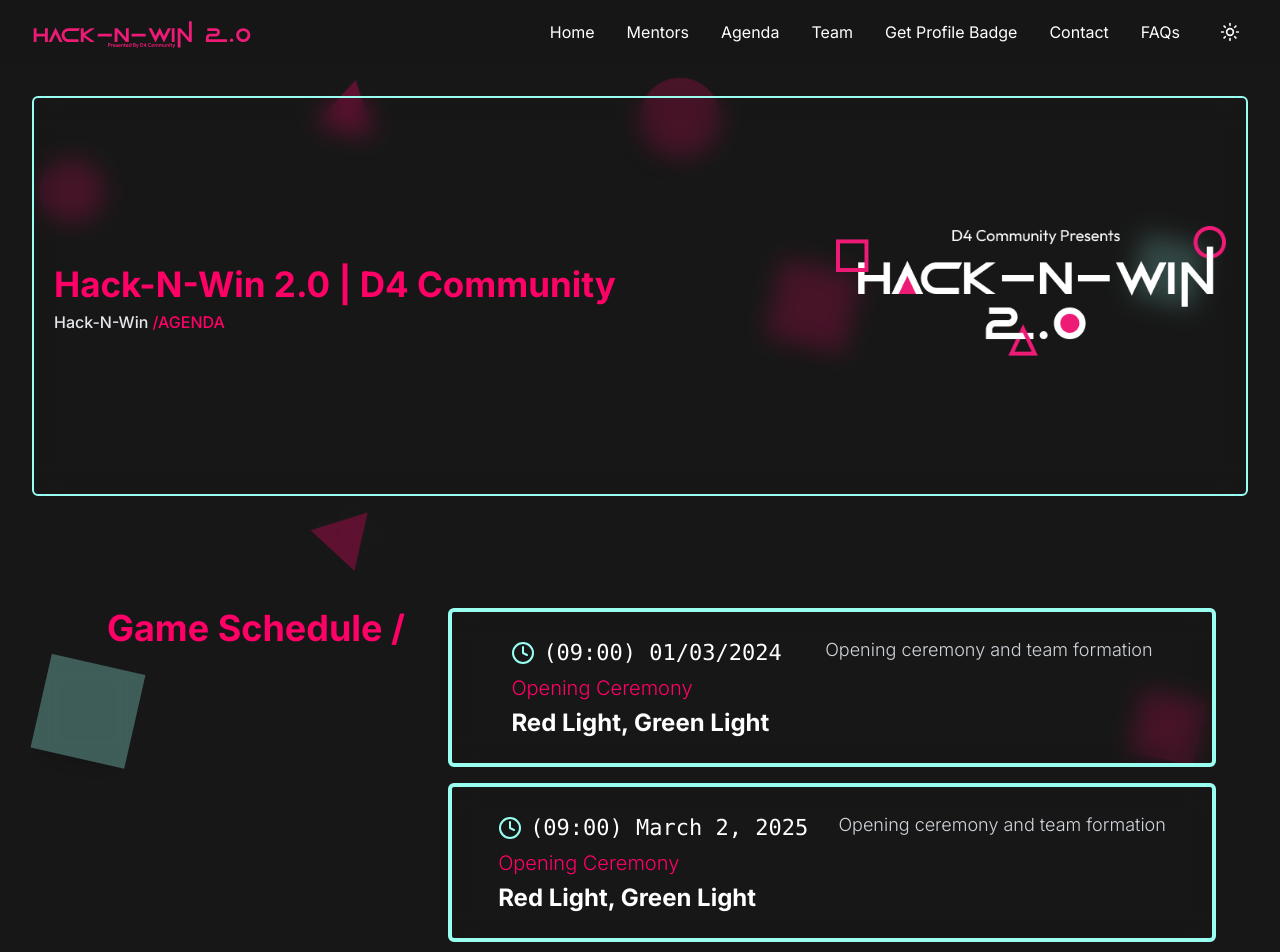
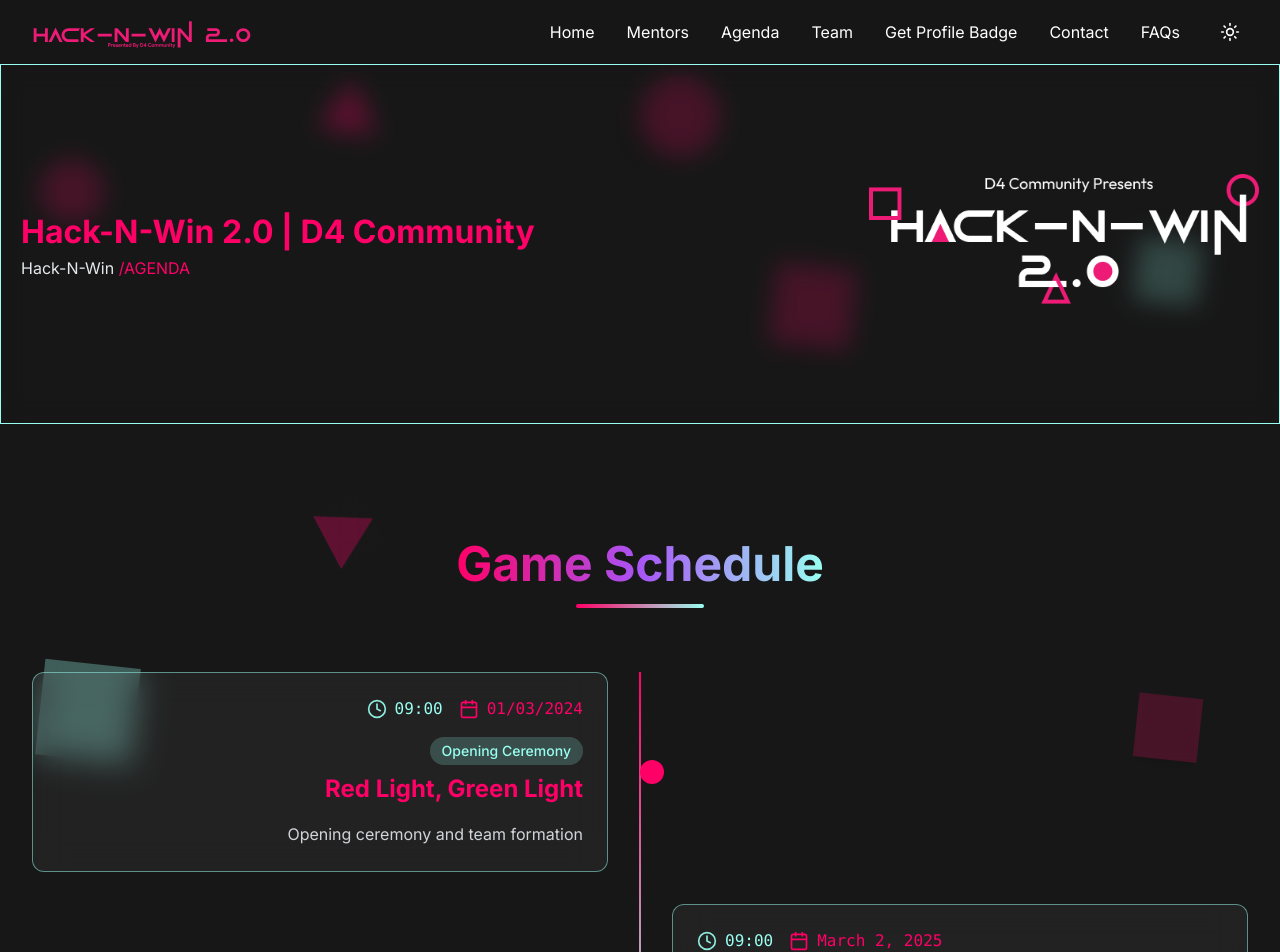
Before and after one commit to Itsayu/hack-n-win-2.0, a Next.js app: page /agenda in a window 1280 px wide. Shown: the top 952 px of the page. Built offline with nearby package versions, Linux system fonts and the light colour scheme; what tailwind-clip-path, tailwindcss-filters would draw is missing.

Commit message:
Made aome UI chnages

```diff
--- a/app/(pages)/agenda/page.tsx
+++ b/app/(pages)/agenda/page.tsx
@@ -1,6 +1,223 @@
-import HeroSectionBread from '@/components/HeroSectionBread'
-import { AgendaItem } from '@/types'
-import { Clock } from 'lucide-react'
+// import HeroSectionBread from '@/components/HeroSectionBread'
+// import { AgendaItem } from '@/types'
+// import { Clock } from 'lucide-react'
+
+// const agenda: AgendaItem[] = [
+//   {
+//     time: "09:00",
+//     date: "01/03/2024",
+//     miniTitle: "Opening Ceremony",
+//     event: "Red Light, Green Light",
+//     description: "Opening ceremony and team formation"
+//   },
+//   {
+//     time: "09:00",
+//     date: "March 2, 2025",
+//     miniTitle: "Opening Ceremony",
+//     event: "Red Light, Green Light",
+//     description: "Opening ceremony and team formation"
+//   },
+//   {
+//     time: "09:00",
+//     date: "March 2, 2025",
+//     miniTitle: "Opening Ceremony",
+//     event: "Red Light, Green Light",
+//     description: "Opening ceremony and team formation"
+//   },
+//   {
+//     time: "09:00",
+//     date: "March 2, 2025",
+//     miniTitle: "Opening Ceremony",
+//     event: "Red Light, Green Light",
+//     description: "Opening ceremony and team formation"
+//   },
+//   // Add more agenda items
+// ]
+
+// export default function AgendaPage() {
+//   return (
+//     <main className="max-w-7xl mx-auto px-4 sm:px-6 lg:px-8 py-12 pt-24 relative">
+//       <div className='sm:grid grid-cols-6'>
+//         <h1 className="text-4xl font-bold dark:text-squidPink text-squidPink py-4 text-center col-span-2">Game Schedule /</h1>
+
+//         <div className="col-span-4">
+//           {/* {agenda.map((item, index) => (
+//           <div key={index} className="bg-[#249f9c] rounded-lg p-6">
+//             <div className="flex flex-col md:flex-row md:items-center justify-between">
+//               <div className="text-squidTeal font-mono text-xl mb-2 md:mb-0">{item.time}</div>
+//               <div className="flex-grow md:ml-6">
+//                 <h3 className="text-xl font-bold text-white">{item.event}</h3>
+//                 <p className="text-gray-400">{item.description}</p>
+//               </div>
+//             </div>
+//           </div>
+//         ))} */}
+
+//           <div className='dark:text-white text-black'>
+//             {agenda.map((prop, i) => {
+//               return (
+//                 <div key={i} className='pt-4'>
+//                   <ItemCard time={prop.time} date={prop.date} miniTitle={prop.miniTitle} event={prop.event} description={prop.description}/>
+//                 </div>
+//               )
+//             })}
+//           </div>
+//         </div>
+//       </div>
+//     </main>
+//   )
+// }
+
+
+// function ItemCard({ time, date, miniTitle, event, description }: AgendaItem) {
+//   return (
+//     <div className='flex flex-col md:flex-row items-start justify-evenly p-4 py-6 rounded-md dark:border-squidTeal border-squidPink border-[4px] backdrop-blur-md'>
+//       <div className='flex flex-col gap-1'>
+//         <div className='flex items-center gap-2'>
+//           <Clock className='dark:text-squidTeal text-black' />
+//           <p className='md:text-[22px] text-[18] font-mono'>{`(${time})`}<span> {date}</span></p>
+//         </div>
+//         <p className='font-light text-squidPink md:text-[20px] text-[16px]'>{miniTitle}</p>
+//         <h1 className='font-bold text-2xl'>{event}</h1>
+//       </div>
+//       <div className='max-w-[350px] md:pt-0 pt-2'>
+//         <p className='text-[#fffffff3] font-light dark:text-gray-300 text-black text-[18px]'>{description}</p>
+//       </div>
+//     </div>
+//   )
+// }
+
+
+// import React from 'react';
+// import { Clock, Calendar, ChevronRight } from 'lucide-react';
+
+// type AgendaItem = {
+//   time: string;
+//   date: string;
+//   miniTitle: string;
+//   event: string;
+//   description: string;
+// };
+
+// const agenda: AgendaItem[] = [
+//   {
+//     time: "09:00",
+//     date: "01/03/2024",
+//     miniTitle: "Opening Ceremony",
+//     event: "Red Light, Green Light",
+//     description: "Opening ceremony and team formation"
+//   },
+//   {
+//     time: "09:00",
+//     date: "March 2, 2025",
+//     miniTitle: "Opening Ceremony",
+//     event: "Red Light, Green Light",
+//     description: "Opening ceremony and team formation"
+//   },
+//   {
+//     time: "09:00",
+//     date: "March 2, 2025",
+//     miniTitle: "Opening Ceremony",
+//     event: "Red Light, Green Light",
+//     description: "Opening ceremony and team formation"
+//   },
+//   {
+//     time: "09:00",
+//     date: "March 2, 2025",
+//     miniTitle: "Opening Ceremony",
+//     event: "Red Light, Green Light",
+//     description: "Opening ceremony and team formation"
+//   }
+// ];
+
+// function ItemCard({ time, date, miniTitle, event, description }: AgendaItem) {
+//   return (
+//     <div className="group relative overflow-hidden transition-all duration-300 hover:shadow-xl rounded-xl bg-gradient-to-br from-white/5 to-white/10 backdrop-blur-lg border border-white/10">
+//       <div className="absolute inset-0 bg-gradient-to-r from-purple-500/10 via-pink-500/10 to-red-500/10 opacity-0 group-hover:opacity-100 transition-opacity duration-500"></div>
+
+//       <div className="relative p-6 flex flex-col md:flex-row gap-6">
+//         <div className="flex-shrink-0 md:w-48">
+//           <div className="flex items-center gap-2 text-purple-400">
+//             <Clock size={16} className="animate-pulse" />
+//             <span className="font-mono text-sm">{time}</span>
+//           </div>
+
+//           <div className="flex items-center gap-2 mt-2 text-pink-400">
+//             <Calendar size={16} />
+//             <span className="font-mono text-sm">{date}</span>
+//           </div>
+
+//           <div className="mt-4">
+//             <span className="inline-block px-3 py-1 rounded-full text-xs font-medium bg-gradient-to-r from-purple-500 to-pink-500 text-white">
+//               {miniTitle}
+//             </span>
+//           </div>
+//         </div>
+
+//         <div className="flex-grow">
+//           <h3 className="text-xl md:text-2xl font-bold bg-gradient-to-r from-purple-400 via-pink-400 to-red-400 bg-clip-text text-transparent group-hover:scale-105 transition-transform duration-300">
+//             {event}
+//           </h3>
+
+//           <p className="mt-2 text-gray-400 dark:text-gray-300 text-sm md:text-base">
+//             {description}
+//           </p>
+//         </div>
+
+//         <div className="flex-shrink-0 self-center">
+//           <ChevronRight className="w-6 h-6 text-gray-400 group-hover:text-pink-400 transform group-hover:translate-x-1 transition-all duration-300" />
+//         </div>
+//       </div>
+//     </div>
+//   );
+// }
+
+// export default function AgendaPage() {
+//   return (
+//     <div className="min-h-screen bg-gradient-to-b to-black text-white">
+//       <main className="max-w-7xl mx-auto px-4 sm:px-6 lg:px-8 py-12 ">
+//         <div className="relative mb-12 text-center">
+//           <h1 className="text-4xl md:text-5xl font-bold">
+//             <span className="bg-gradient-to-r from-purple-400 via-pink-400 to-red-400 bg-clip-text text-transparent">
+//               Game Schedule
+//             </span>
+//           </h1>
+//           <div className="mt-4 text-gray-400">Your upcoming adventures await</div>
+//         </div>
+
+//         <div className="space-y-6">
+//           {agenda.map((item, index) => (
+//             <div key={index}
+//                  className="transform hover:-translate-y-1 transition-all duration-300"
+//                  style={{
+//                    animationDelay: `${index * 150}ms`,
+//                    animation: 'fadeInUp 0.5s ease-out forwards'
+//                  }}>
+//               <ItemCard {...item} />
+//             </div>
+//           ))}
+//         </div>
+//       </main>
+//     </div>
+//   );
+// }
+
+
+
+
+
+
+
+import React from 'react';
+import { Clock, Calendar, ArrowRight } from 'lucide-react';
+
+type AgendaItem = {
+  time: string;
+  date: string;
+  miniTitle: string;
+  event: string;
+  description: string;
+};
 
 const agenda: AgendaItem[] = [
   {
@@ -30,59 +247,94 @@
     miniTitle: "Opening Ceremony",
     event: "Red Light, Green Light",
     description: "Opening ceremony and team formation"
-  },
-  // Add more agenda items
-]
+  }
+];
+
+function TimelineCard({ time, date, miniTitle, event, description, isLeft }: AgendaItem & { isLeft: boolean }) {
+  return (
+    <div className={`group relative flex w-full md:w-1/2 ${isLeft ? 'md:justify-end md:pr-8' : 'md:ml-auto md:pl-8'}`}>
+      {/* Card Content */}
+      <div className={`w-full transform transition-all duration-300 group-hover:scale-105 ${isLeft ? 'md:text-right' : ''}`}>
+        <div className="bg-white/5 backdrop-blur-lg rounded-xl border border-squidTeal/50 p-6 hover:border-squidPink/50 transition-colors duration-300">
+          {/* Header */}
+          <div className={`flex flex-wrap gap-4 mb-4 ${isLeft ? 'md:justify-end' : ''}`}>
+            <div className="flex items-center space-x-2 text-squidTeal">
+              <Clock className="w-5 h-5 animate-pulse" />
+              <span className="font-mono">{time}</span>
+            </div>
+            <div className="flex items-center space-x-2 text-squidPink">
+              <Calendar className="w-5 h-5" />
+              <span className="font-mono">{date}</span>
+            </div>
+          </div>
+
+          {/* Title Section */}
+          <div className={`space-y-2 ${isLeft ? 'md:flex md:flex-col md:items-end' : ''}`}>
+            <div className="inline-block px-3 py-1 rounded-full bg-squidTeal/20 text-squidTeal text-sm font-medium">
+              {miniTitle}
+            </div>
+            <h3 className="text-2xl font-bold text-squidPink group-hover:text-white transition-colors duration-300">
+              {event}
+            </h3>
+          </div>
+
+          {/* Description */}
+          <div className="mt-4">
+            <p className="text-gray-300 leading-relaxed">{description}</p>
+          </div>
+
+          {/* Hover Arrow */}
+          <div className={`absolute top-1/2 -translate-y-1/2 opacity-0 group-hover:opacity-100 transition-opacity duration-300
+            ${isLeft ? 'left-4' : 'right-4'}`}>
+            <ArrowRight className={`w-6 h-6 text-squidPink transform ${isLeft && 'rotate-180'}`} />
+          </div>
+        </div>
+      </div>
+
+      {/* Timeline dot */}
+      <div className="absolute top-1/2 -translate-y-1/2 w-6 h-6 rounded-full bg-squidPink
+           group-hover:scale-125 transition-transform duration-300
+           md:left-auto md:right-0 md:translate-x-1/2"
+           style={{ [isLeft ? 'right' : 'left']: '-12px' }}>
+      </div>
+    </div>
+  );
+}
 
 export default function AgendaPage() {
   return (
-    <main className="max-w-7xl mx-auto px-4 sm:px-6 lg:px-8 py-12 pt-24 relative">
-      <div className='sm:grid grid-cols-6'>
-        <h1 className="text-4xl font-bold dark:text-squidPink text-squidPink py-4 text-center col-span-2">Game Schedule /</h1>
+    <main className="min-h-screen">
+      <div className="max-w-7xl mx-auto px-4 sm:px-6 lg:px-8 py-12 pt-24">
+        {/* Header */}
+        <div className="mb-16">
+          <h1 className="text-4xl md:text-5xl font-bold text-center">
+            <span className="bg-gradient-to-r from-squidPink via-purple-500 to-squidTeal bg-clip-text text-transparent">
+              Game Schedule
+            </span>
+          </h1>
+          <div className="h-1 w-32 mx-auto mt-4 bg-gradient-to-r from-squidPink to-squidTeal rounded-full"></div>
+        </div>
 
-        <div className="col-span-4">
-          {/* {agenda.map((item, index) => (
-          <div key={index} className="bg-[#249f9c] rounded-lg p-6">
-            <div className="flex flex-col md:flex-row md:items-center justify-between">
-              <div className="text-squidTeal font-mono text-xl mb-2 md:mb-0">{item.time}</div>
-              <div className="flex-grow md:ml-6">
-                <h3 className="text-xl font-bold text-white">{item.event}</h3>
-                <p className="text-gray-400">{item.description}</p>
-              </div>
-            </div>
-          </div>
-        ))} */}
+        {/* Timeline */}
+        <div className="relative">
+          {/* Center line - visible only on md and up */}
+          <div className="hidden md:block absolute left-1/2 top-0 w-0.5 h-full bg-gradient-to-b from-squidPink via-squidTeal to-squidPink transform -translate-x-1/2"></div>
 
-          <div className='dark:text-white text-black'>
-            {agenda.map((prop, i) => {
-              return (
-                <div key={i} className='pt-4'>
-                  <ItemCard time={prop.time} date={prop.date} miniTitle={prop.miniTitle} event={prop.event} description={prop.description}/>
-                </div>
-              )
-            })}
+          {/* Mobile line - visible only below md */}
+          <div className="md:hidden absolute left-4 top-0 w-0.5 h-full bg-gradient-to-b from-squidPink via-squidTeal to-squidPink"></div>
+
+          {/* Cards */}
+          <div className="space-y-8 relative">
+            {agenda.map((item, index) => (
+              <TimelineCard
+                key={index}
+                {...item}
+                isLeft={index % 2 === 0}
+              />
+            ))}
           </div>
         </div>
       </div>
     </main>
-  )
+  );
 }
-
-
-function ItemCard({ time, date, miniTitle, event, description }: AgendaItem) {
-  return (
-    <div className='flex flex-col md:flex-row items-start justify-evenly p-4 py-6 rounded-md dark:border-squidTeal border-squidPink border-[4px] backdrop-blur-md'>
-      <div className='flex flex-col gap-1'>
-        <div className='flex items-center gap-2'>
-          <Clock className='dark:text-squidTeal text-black' />
-          <p className='md:text-[22px] text-[18] font-mono'>{`(${time})`}<span> {date}</span></p>
-        </div>
-        <p className='font-light text-squidPink md:text-[20px] text-[16px]'>{miniTitle}</p>
-        <h1 className='font-bold text-2xl'>{event}</h1>
-      </div>
-      <div className='max-w-[350px] md:pt-0 pt-2'>
-        <p className='text-[#fffffff3] font-light dark:text-gray-300 text-black text-[18px]'>{description}</p>
-      </div>
-    </div>
-  )
-}
--- a/app/(pages)/layout.tsx
+++ b/app/(pages)/layout.tsx
@@ -1,10 +1,24 @@
+// import HeroSectionBread from "@/components/HeroSectionBread";
+// import { ReactNode } from "react";
+
+// export default function pageRootLayout ({children}: {children: React.ReactNode}) {
+//     return (
+//         <main className="max-w-7xl mx-auto px-4 sm:px-6 lg:px-8 py-12 pt-24 relative">
+//             <HeroSectionBread />
+//             {children}
+//         </main>
+//     )
+// }
+
+
 import HeroSectionBread from "@/components/HeroSectionBread";
 import { ReactNode } from "react";
 
 export default function pageRootLayout ({children}: {children: React.ReactNode}) {
     return (
-        <main className="max-w-7xl mx-auto px-4 sm:px-6 lg:px-8 py-12 pt-24 relative">
+        <main className="relative pt-16">
             <HeroSectionBread />
+            <div className="max-w-7xl mx-auto px-4 sm:px-6 lg:px-8 py-1 pt-4"></div>
             {children}
         </main>
     )
--- a/components/HeroSectionBread.tsx
+++ b/components/HeroSectionBread.tsx
@@ -9,11 +9,12 @@
     const { theme } = useTheme();
     const isSmallScreen = useMediaQuery({ query: "(max-width: 768px)" });
     return (
-        <div className="h-[400px] dark:text-squidPink text-black rounded-md dark:border-squidTeal border-squidPink border-2 backdrop-blur-md flex items-center justify-center">
-            <div className="flex w-[100%] justify-between items-center p-5">
+        <div className="h-[360px] dark:text-squidPink text-black dark:border-squidTeal border-squidPink border-[0.001px] backdrop-blur-md flex items-center justify-center ">
+        {/* // <div className="h-[400px] dark:text-squidPink text-black rounded-md dark:border-squidTeal border-squidPink border-2 backdrop-blur-md flex items-center justify-center"> */}
+            <div className="flex md:flex-row w-[100%] justify-between items-center p-5 flex-col gap-5">
                 <div className="flex flex-col">
-                    <h1 className="text-[35px] text-squidPink font-bold">Hack-N-Win 2.0 | D4 Community</h1>
-                    <p className="font-medium dark:text-gray-200 text-black">Hack-N-Win <span className="text-squidPink w-[500px]">{usePathname().toUpperCase()}</span></p>
+                    <h1 className="text-[32px] text-squidPink font-bold md:text-start text-center">Hack-N-Win 2.0 | D4 Community</h1>
+                    <p className="font-small dark:text-gray-200 text-black md:text-start text-center">Hack-N-Win <span className="text-squidPink w-[500px]">{usePathname().toUpperCase()}</span></p>
                 </div>
                 <div>
                     <Image
@@ -22,7 +23,7 @@
                         width={isSmallScreen ? 300 : 390}
                         height={isSmallScreen ? 100 : 150}
                         unoptimized
-                        className="md:block hidden"
+                        // className="md:block hidden"
                     />
                 </div>
             </div>
--- a/components/Navbar.tsx
+++ b/components/Navbar.tsx
@@ -86,7 +86,7 @@
         </div>
 
         {isOpen && (
-          <div className="md:hidden">
+          <div className="lg:hidden">
             <div className="px-2 pt-2 pb-3 space-y-1 flex flex-col items-end gap-5 font-light">
               {navLinks.map((prop, i) => {
                 return (
```
